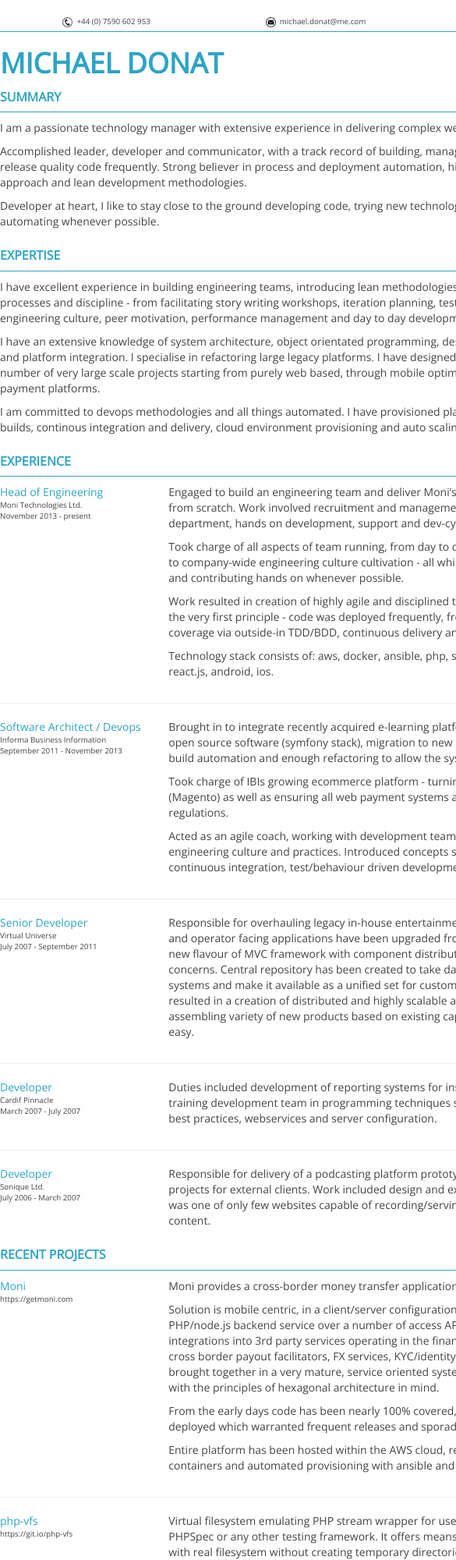
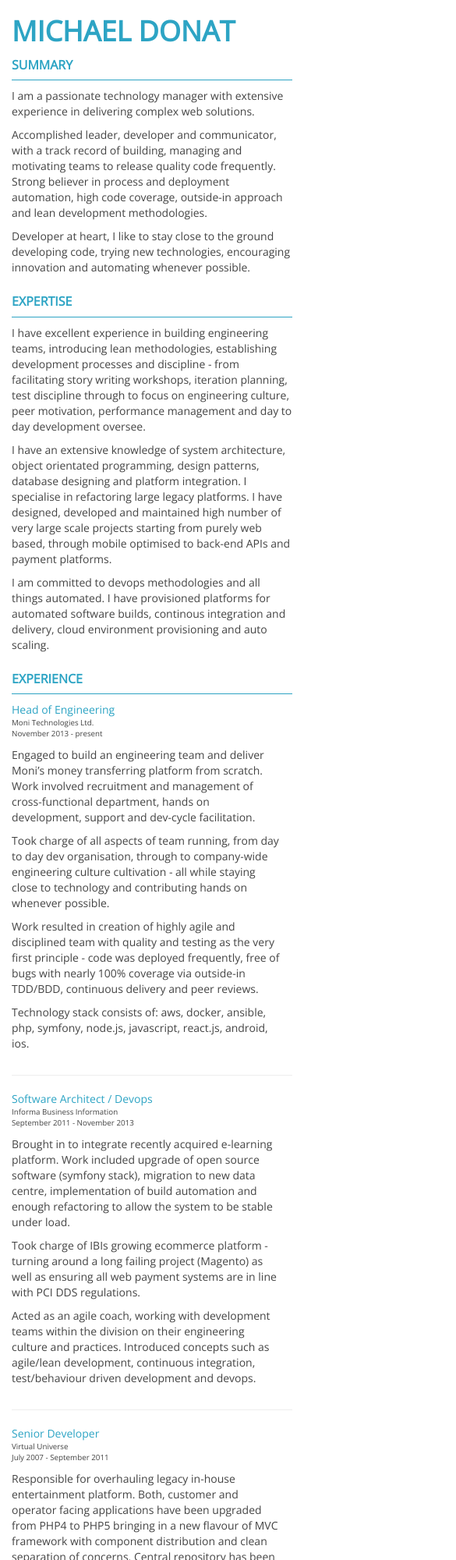
Before and after one commit to michael-donat/cv, a plain HTML site: page index.html in a window 390 px wide. Shown: the top 2000 px of the page at 78% size, 585 px wide, since content can reach past the window. Drawn offline with nearby package versions, Linux system fonts and the light colour scheme.

Commit message:
auto-generated master:ef3a1ab13865b618d8a6b9cab9c1e9851b5273a6

```diff
--- a/index.html
+++ b/index.html
@@ -30,7 +30,6 @@
     margin: 0;
   }
   #top {
-    text-align: center;
     font-size: 0.7em;
     border-bottom: 1px solid  #2da4c4;
     padding-bottom: 3px;
@@ -48,12 +47,18 @@
   .container * {
 
   }
+
+@media (min-width: 992px) {
   .container {
     width: 820px;
     margin-top: 20px;
     padding-left: 0;
     margin-bottom: 20px;
   }
+  #top {
+    text-align: center;
+  }
+}
   #name {
     margin-top: 20px;
   }
@@ -63,6 +68,12 @@
     font-weight: bold;
     color: #2da4c4;
     text-transform: uppercase;
+  }
+
+  #contact img {
+    height: 15px;
+    vertical-align: middle;
+    margin: 2px 5px;
   }
 
   #top img {
@@ -85,7 +96,11 @@
   #experience {
     font-size: 14px;
   }
-  .section .col-xs-3 {
+  .section .col-md-3 {
+    padding-left: 0;
+    padding-bottom: 10px;
+  }
+  .section .col-md-9 {
     padding-left: 0;
   }
   .job {
@@ -111,10 +126,10 @@
 
 
   <header>
-    <div id='top' class="row">
-      <div class="col-xs-4"><img src='img/phone-icon.png' /><span>+44 (0) 7590 602 953</span></div>
-      <div class="col-xs-4"><img src='img/mail-icon.png' /><span>michael.donat@me.com</span></div>
-      <div class="col-xs-4"><img src='img/github-icon.png' /><span>https://github.com/michael-donat</span></div>
+    <div id='top' class="row hidden-xs">
+      <div class="col-md-4"><img src='img/phone-icon.png' /><span>+44 (0) 7590 602 953</span></div>
+      <div class="col-md-4"><img src='img/mail-icon.png' /><span>michael.donat@me.com</span></div>
+      <div class="col-md-4"><img src='img/github-icon.png' /><span>https://github.com/michael-donat</span></div>
     </div>
     <div id='name' class="row">
 
@@ -161,12 +176,12 @@ integration and delivery, cloud environment provisioning and auto scaling.
     <div class="row">
       <h2>EXPERIENCE</h2>
       <div class="row" class="position">
-        <div class="col-xs-3">
+        <div class="col-md-3">
           <div class='job'>Head of Engineering</div>
           <div class='company'>Moni Technologies Ltd.</div>
           <div class='dates'>November 2013 - present</div>
         </div>
-        <div class="col-xs-9">
+        <div class="col-md-9">
             <p>
 Engaged to build an engineering team and deliver Moni’s money transferring
 platform from scratch. Work involved recruitment and management of cross-functional
@@ -183,12 +198,12 @@ of bugs with nearly 100% coverage via outside-in TDD/BDD, continuous delivery an
       </div>
         <hr />
       <div class="row" class="position">
-        <div class="col-xs-3">
+        <div class="col-md-3">
           <div class='job'>Software Architect / Devops</div>
           <div class='company'>Informa Business Information</div>
           <div class='dates'>September 2011 - November 2013</div>
         </div>
-        <div class="col-xs-9">
+        <div class="col-md-9">
             <p>
 Brought in to integrate recently acquired e-learning platform. Work included upgrade
 of open source software (symfony stack), migration to new data centre, implementation
@@ -204,12 +219,12 @@ continuous integration, test/behaviour driven development and devops.</p>
       </div>
         <hr />
       <div class="row" class="position">
-        <div class="col-xs-3">
+        <div class="col-md-3">
           <div class='job'>Senior Developer</div>
           <div class='company'>Virtual Universe</div>
           <div class='dates'>July 2007 - September 2011</div>
         </div>
-        <div class="col-xs-9">
+        <div class="col-md-9">
             <p>
 Responsible for overhauling legacy in-house entertainment platform.
 Both, customer and operator facing applications have been upgraded from PHP4 to PHP5 bringing in a new
@@ -224,12 +239,12 @@ capabilities became extremely easy.</p>
       </div>
         <hr />
       <div class="row" class="position">
-        <div class="col-xs-3">
+        <div class="col-md-3">
           <div class='job'>Developer</div>
           <div class='company'>Cardif Pinnacle</div>
           <div class='dates'>March 2007 - July 2007</div>
         </div>
-        <div class="col-xs-9">
+        <div class="col-md-9">
             <p>
 Duties included development of reporting systems for insurance resellers as well as training
 development team in programming techniques such as OOP, it&#x27;s principles and best practices,
@@ -240,12 +255,12 @@ webservices and server configuration.</p>
       </div>
         <hr />
       <div class="row" class="position">
-        <div class="col-xs-3">
+        <div class="col-md-3">
           <div class='job'>Developer</div>
           <div class='company'>Sonique Ltd.</div>
           <div class='dates'>July 2006 - March 2007</div>
         </div>
-        <div class="col-xs-9">
+        <div class="col-md-9">
             <p>
 Responsible for delivery of a podcasting platform prototype as well as various
 other projects for external clients. Work included design and execution of what
@@ -260,11 +275,11 @@ at the time was one of only few websites capable of recording/serving both audio
       <h2>RECENT PROJECTS</h2>
     </div>
     <div class="row" class="position">
-      <div class="col-xs-3">
+      <div class="col-md-3">
         <div class='job'>Moni</div>
         <div class='company'>https://getmoni.com</div>
       </div>
-      <div class="col-xs-9">
+      <div class="col-md-9">
           <p>
 Moni provides a cross-border money transfer application.</p>
           <p>Solution is mobile centric, in a client/server configuration where native apps
@@ -282,11 +297,11 @@ frequent releases and sporadic bugs.</p>
     </div>
         <hr />
     <div class="row" class="position">
-      <div class="col-xs-3">
+      <div class="col-md-3">
         <div class='job'>php-vfs</div>
         <div class='company'>https://git.io/php-vfs</div>
       </div>
-      <div class="col-xs-9">
+      <div class="col-md-9">
           <p>
 Virtual filesystem emulating PHP stream wrapper for use in unit testing with PHPUnit,
 PHPSpec or any other testing framework. It offers means to test methods interacting
@@ -295,6 +310,17 @@ with real filesystem without creating temporary directories or file fixtures.
       </div>
     </div>
   </article>
+
+  <section id='contact' class='section visible-xs'>
+    <div class="row">
+      <h2>CONTACT</h2>
+    </div>
+    <div class="row">
+      <div class="col-md-3"><img src='img/phone-icon.png' /><span>+44 (0) 7590 602 953</span></div>
+      <div class="col-md-3"><img src='img/mail-icon.png' /><span>michael.donat@me.com</span></div>
+      <div class="col-md-3"><img src='img/github-icon.png' /><span>https://github.com/michael-donat</span></div>
+    </div>
+  </section>
 </div>
 </body>
 </html>
```
